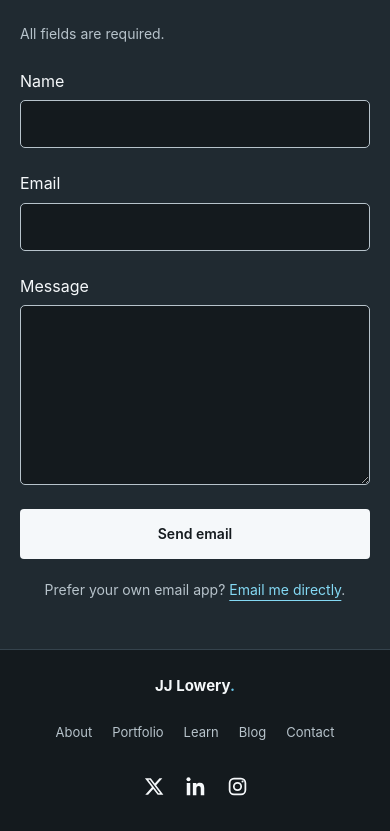
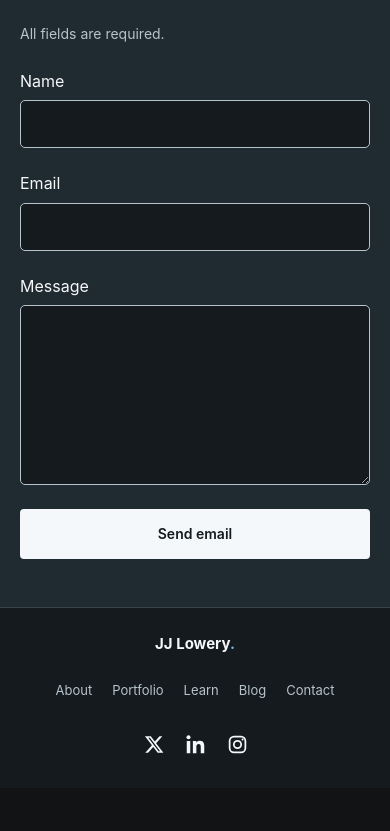
Before and after one commit to GenetheLionKing/jj-lowery-portfolio, a Next.js app: page /contact in a window 390 px wide. Shown: the part 783-1614 px from the top of the page. After the commit the page ends 1571 px from the top, so only its background shows below. Built offline with nearby package versions, Linux system fonts and the light colour scheme.

Commit message:
Remove direct email option from contact form

```diff
--- a/components/contact-form.tsx
+++ b/components/contact-form.tsx
@@ -2,7 +2,7 @@
 
 import { useActionState, useEffect, useRef } from "react";
 import { sendContactMessage } from "@/app/(site)/contact/actions";
-import { contactEmail, initialContactState } from "@/lib/contact-form";
+import { initialContactState } from "@/lib/contact-form";
 
 export function ContactForm() {
   const [state, action, pending] = useActionState(
@@ -117,10 +117,6 @@ export function ContactForm() {
         <button type="submit" className="button button-dark" disabled={pending}>
           {pending ? "Sending…" : "Send email"}
         </button>
-        <p>
-          Prefer your own email app?{" "}
-          <a href={`mailto:${contactEmail}`}>Email me directly</a>.
-        </p>
       </div>
     </form>
   );
--- a/lib/contact-delivery.ts
+++ b/lib/contact-delivery.ts
@@ -92,11 +92,9 @@ export async function processContactSubmission(
   if (Object.keys(errors).length)
     return failure("Check the fields below and try again.");
   if (field("website"))
-    return failure("Your message couldn’t be sent. Please email me directly.");
+    return failure("Your message couldn’t be sent. Please try again.");
   if (!dependencies.allow())
-    return failure(
-      "Too many attempts. Wait a few minutes or email me directly.",
-    );
+    return failure("Too many attempts. Wait a few minutes and try again.");
   try {
     await dependencies.deliver(values, requestKey);
     return {
@@ -106,7 +104,7 @@ export async function processContactSubmission(
     };
   } catch {
     return failure(
-      "Your message couldn’t be sent. Your text is still here. Try again or email me directly.",
+      "Your message couldn’t be sent. Your text is still here. Try again in a few minutes.",
     );
   }
 }
--- a/styles/contact.css
+++ b/styles/contact.css
@@ -153,19 +153,9 @@
   }
   .contact-form-actions {
     display: flex;
-    flex-direction: row-reverse;
-    justify-content: space-between;
+    justify-content: flex-end;
     align-items: center;
-    gap: 24px;
     margin-top: 28px;
-  }
-  .contact-form-actions p {
-    font-size: 14px;
-    color: var(--muted);
-  }
-  .contact-form-actions a {
-    color: var(--accent);
-    text-decoration: underline;
   }
   .contact-form-actions .button {
     justify-content: center;
@@ -249,11 +239,7 @@
     .contact-form-actions {
       flex-direction: column;
       align-items: stretch;
-      gap: 20px;
       margin-top: 24px;
-    }
-    .contact-form-actions p {
-      text-align: center;
     }
   }
 }
```
Also changed, not shown: 10 other files (tests, documents, lock files or other folders).
